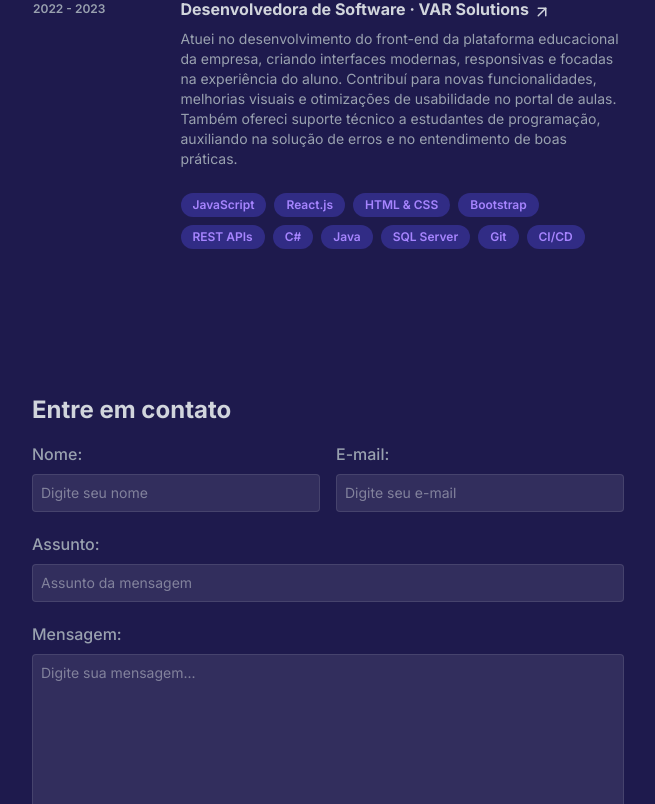
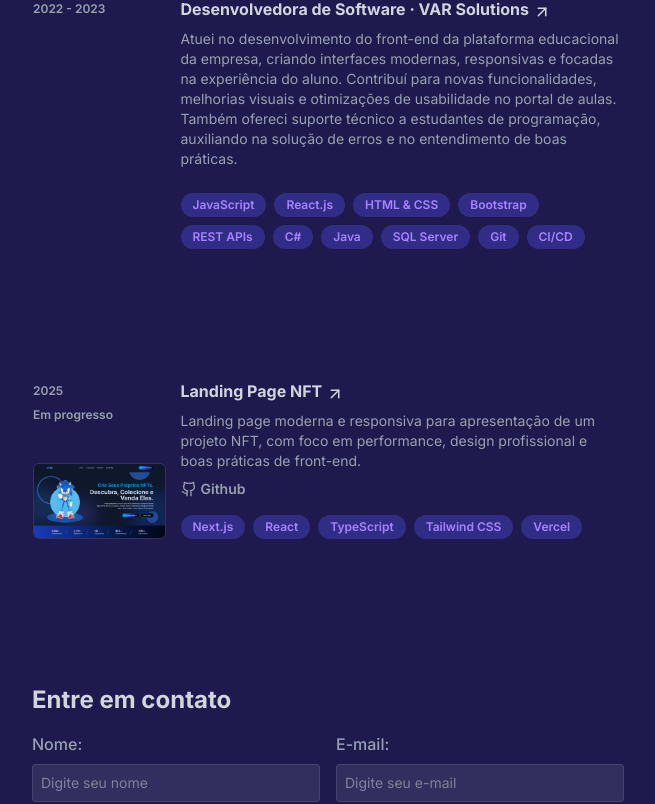
Before and after one commit to dryelleebelin/dryelleebelin-website, a React (Vite) app: page / in a window 1280 px wide. Shown: the part 1728-2532 px from the top of the page, without its empty margins (568-1223 px from the left). Built offline with nearby package versions, Linux system fonts and the light colour scheme; no server answers.

Commit message:
feat: add new project and apply minor code refinements

```diff
--- a/src/App.tsx
+++ b/src/App.tsx
@@ -4,7 +4,8 @@ import CursorLight from "./components/CursorLight.tsx";
 import Sidebar from "./components/Sidebar.tsx";
 import About from "./sections/About..js";
 import Techs from "./sections/Techs.tsx";
-import Experience from "./sections/Experience.tsx";
+import Experiences from "./sections/Experiences.tsx";
+import Projects from "./sections/Projects.tsx";
 import Contact from "./sections/Contact.tsx";
 import Footer from "./sections/Footer.tsx";
 import DownloadCVButton from "./components/DownloadCVButton.tsx";
@@ -23,8 +24,9 @@ export default function App() {
 
       <main className="w-full md:w-3/5">
         <section id="about"><About /></section>
-        <section id="skills"><Techs/></section>
-        <section id="experience"><Experience /></section>
+        <section id="techs"><Techs/></section>
+        <section id="experiences"><Experiences /></section>
+        <section id="projects"><Projects /></section>
         <section id="contact"><Contact /></section>
         <Footer />
       </main>
--- a/src/components/DownloadCVButton.tsx
+++ b/src/components/DownloadCVButton.tsx
@@ -1,6 +1,5 @@
 import { useEffect, useState } from "react";
 import { FileText } from "lucide-react";
-import cv from "../../public/CurriculoDryelleEbelin.pdf";
 
 export default function DownloadCVButton() {
   const [show, setShow] = useState(false);
@@ -24,7 +23,7 @@ export default function DownloadCVButton() {
 
   return (
     <a
-      href={cv}
+      href="/CurriculoDryelleEbelin.pdf"
       className={`
         fixed bottom-5 right-5 p-3 rounded-full shadow-xl bg-indigo-900 text-white
         transition-all duration-300 ease-out hover:-translate-y-1 hover:bg-indigo-700
--- /dev/null
+++ b/src/components/ProjectItem.tsx
@@ -0,0 +1,59 @@
+import { Project } from '../types/project';
+import { ArrowUpRight } from 'lucide-react';
+
+export default function ProjectItem({ title, description, year, thumbnail, techs, liveUrl, repoUrl, status }: Project) {
+  return (
+    <a
+      href={liveUrl}
+      target="_blank"
+      rel="noopener noreferrer"
+      className="group md:px-4 py-6 flex flex-col-reverse md:flex-row hover:bg-white/5 hover:shadow-md rounded-lg border border-transparent hover:border-white/10 transition-all duration-300 ease-in-out gap-2 md:gap-0"
+    >
+      <div className="w-full md:w-1/4 flex flex-col justify-between gap-2 md:gap-0">
+        <div className='flex flex-col gap-2 md:pt-1'>
+          <span className="text-xs font-semibold">{year}</span>
+
+          {status === "in-progress" && (
+            <span className="text-xs font-semibold">Em progresso</span>
+          )}
+        </div>
+
+        <img
+          src={thumbnail}
+          alt={`Prévia de ${title}`}
+          loading="lazy"
+          className="w-full md:w-[90%] rounded-md border border-white/10 object-cover"
+        />
+      </div>
+
+      <div className="w-full md:w-3/4 flex flex-col gap-2">
+        <h3 className="text-base font-bold text-gray-300 group-hover:text-violet-400 transition-colors flex items-center md:items-end">
+          {title}
+          <ArrowUpRight size={18} className="ml-1 transition-transform duration-300 group-hover:-translate-y-2 group-hover:translate-x-1" />
+        </h3>
+
+        <p className="text-sm">{description}</p>
+
+        <div className="flex gap-4">
+          <a
+            href={repoUrl}
+            target="_blank"
+            rel="noopener noreferrer"
+            className="text-sm font-semibold hover:underline flex items-center gap-1"
+          >
+            <svg xmlns="http://www.w3.org/2000/svg" width="16" height="16" viewBox="0 0 24 24" fill="none" stroke="currentColor" stroke-width="2" stroke-linecap="round" stroke-linejoin="round" className="lucide lucide-github-icon lucide-github"><path d="M15 22v-4a4.8 4.8 0 0 0-1-3.5c3 0 6-2 6-5.5.08-1.25-.27-2.48-1-3.5.28-1.15.28-2.35 0-3.5 0 0-1 0-3 1.5-2.64-.5-5.36-.5-8 0C6 2 5 2 5 2c-.3 1.15-.3 2.35 0 3.5A5.403 5.403 0 0 0 4 9c0 3.5 3 5.5 6 5.5-.39.49-.68 1.05-.85 1.65-.17.6-.22 1.23-.15 1.85v4" /><path d="M9 18c-4.51 2-5-2-7-2" /></svg>
+            Github
+          </a>
+        </div>
+
+        <ul className="flex flex-wrap gap-2 mt-2">
+          {techs.map((tech) => (
+            <li key={tech} className="bg-indigo-900 text-violet-400 font-semibold text-xs rounded-full px-3 py-1">
+              {tech}
+            </li>
+          ))}
+        </ul>
+      </div>
+    </a>
+  );
+}
--- a/src/components/TechBadge.tsx
+++ b/src/components/TechBadge.tsx
@@ -61,6 +61,7 @@ export default function TechBadge({ label, color, bgColor, url }: TechBadge) {
     <a
       href={url}
       target="_blank"
+      rel="noopener noreferrer"
       className={`group inline-flex items-center rounded-full`}
     >
       <span className={`${color} ${bgColor} inline-flex items-center gap-1 rounded-full px-3 py-1 text-xs font-medium border border-transparent transition-all duration-200 group-hover:border-current cursor-pointer`}>
--- a/src/sections/Experience.tsx
+++ b/src/sections/Experiences.tsx
@@ -1,7 +1,8 @@
 import ExperienceItem from "../components/ExperienceItem";
+import type { Experience } from "../types/experience";
 
-export default function Experience() {
-  const experiences = [
+export default function Experiences() {
+  const experiences: Experience[] = [
     {
       year: "2024 - 2025",
       company: "NDEVS / PostallLOG",
@@ -36,7 +37,7 @@ export default function Experience() {
 
   return (
     <div className="py-10 px-6 md:px-18">
-      <h3 className="text-gray-300 font-bold block md:hidden">EXPERIÊNCIA</h3>
+      <h3 className="text-gray-300 font-bold block md:hidden">EXPERIÊNCIAS</h3>
 
       <div className="flex flex-col md:gap-6">
         {experiences.map((experience) => (
--- a/src/sections/Footer.tsx
+++ b/src/sections/Footer.tsx
@@ -6,6 +6,7 @@ export default function Footer() {
         href="https://code.visualstudio.com/"
         className="text-gray-200 font-semibold hover:text-violet-400 transition-colors"
         target="_blank"
+        rel="noopener noreferrer"
       >
         Visual Studio Code
       </a>
@@ -14,6 +15,7 @@ export default function Footer() {
         href="https://react.dev/"
         className="text-gray-300 font-semibold hover:text-violet-400 transition-colors"
         target="_blank"
+        rel="noopener noreferrer"
       >
         React
       </a>
@@ -22,6 +24,7 @@ export default function Footer() {
         href="https://vite.dev/"
         className="text-gray-300 font-semibold hover:text-violet-400 transition-colors"
         target="_blank"
+        rel="noopener noreferrer"
       >
         Vite
       </a>{" "}
@@ -30,6 +33,7 @@ export default function Footer() {
         href="https://tailwindcss.com/"
         className="text-gray-300 font-semibold hover:text-violet-400 transition-colors"
         target="_blank"
+        rel="noopener noreferrer"
       >
         Tailwind CSS
       </a>
@@ -38,6 +42,7 @@ export default function Footer() {
         href="https://github.com/"
         className="text-gray-300 font-semibold hover:text-violet-400 transition-colors"
         target="_blank"
+        rel="noopener noreferrer"
       >
         GitHub
       </a>{" "}
@@ -46,6 +51,7 @@ export default function Footer() {
         href="https://vercel.com/"
         className="text-gray-300 font-semibold hover:text-violet-400 transition-colors"
         target="_blank"
+        rel="noopener noreferrer"
       >
         Vercel
       </a>
@@ -54,6 +60,7 @@ export default function Footer() {
         href="https://rsms.me/inter/"
         className="text-gray-300 font-semibold hover:text-violet-400 transition-colors"
         target="_blank"
+        rel="noopener noreferrer"
       >
         Inter
       </a>
@@ -63,6 +70,7 @@ export default function Footer() {
         href="https://github.com/dryelleebelin/dryelleebelin-website"
         className="text-gray-300 font-semibold hover:text-violet-400 transition-colors"
         target="_blank"
+        rel="noopener noreferrer"
       >
         repositório
       </a>
--- /dev/null
+++ b/src/sections/Projects.tsx
@@ -0,0 +1,36 @@
+import ProjectItem from "../components/ProjectItem";
+import type { Project } from "../types/project";
+
+import thumbnailNft from "../assets/thumbnails/thumbnail-nft-landing-page.png";
+
+export default function Projects() {
+  const projects: Project[] = [
+    {
+      id: "nft-landing-page",
+      title: "Landing Page NFT",
+      description: "Landing page moderna e responsiva para apresentação de um projeto NFT, com foco em performance, design profissional e boas práticas de front-end.",
+      year: 2025,
+      thumbnail: thumbnailNft,
+      techs: ["Next.js", "React", "TypeScript", "Tailwind CSS", "Vercel"],
+      liveUrl: "https://nft-landing-ui.vercel.app/",
+      repoUrl: "https://github.com/dryelleebelin/nft-landing-page",
+      type: "personal",
+      status: "in-progress",
+    },
+  ];
+
+  return (
+    <div className="py-10 px-6 md:px-18">
+      <h3 className="text-gray-300 font-bold block md:hidden">PROJETOS</h3>
+
+      <div className="flex flex-col md:gap-6">
+        {projects.map((project) => (
+          <ProjectItem
+            key={project.id}
+            {...project}
+          />
+        ))}
+      </div>
+    </div>
+  );
+}
--- /dev/null
+++ b/src/types/project.ts
@@ -0,0 +1,12 @@
+export type Project = {
+  id: string;
+  title: string;
+  description: string;
+  year: number;
+  thumbnail: string;
+  techs: string[];
+  liveUrl: string;
+  repoUrl: string;
+  type?: "personal" | "professional" | "academic";
+  status?: "completed" | "in-progress";
+};
--- a/src/types/section.ts
+++ b/src/types/section.ts
@@ -1,4 +1,4 @@
 export type Section = {
-    id: "about" | "skills" | "experience" | "contact";
+    id: "about" | "techs" | "experiences" | "projects" | "contact";
     label: string;
 }
```
Also changed, not shown: src/components/ExperienceItem.tsx (+31 -4 lines), src/components/Sidebar.tsx (+36 -7 lines), src/assets/thumbnails/thumbnail-nft-landing-page.png (added).
